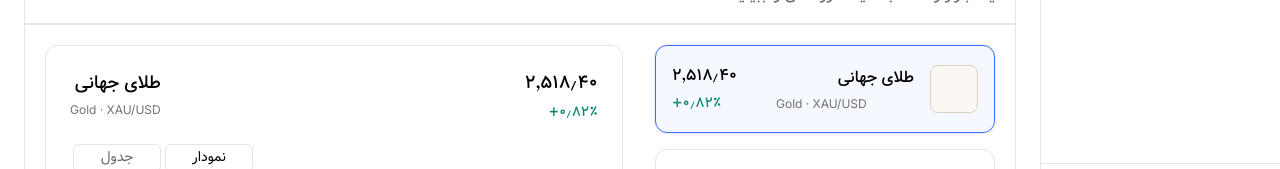
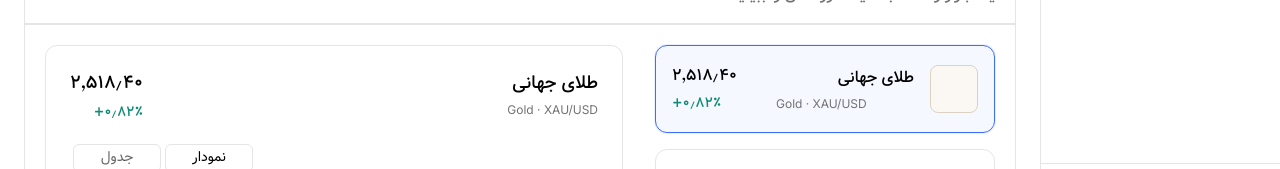
Before and after one commit to MohebaliDesign/Algonet-Didehban-Jahan, a React (Vite) app: page /markets in a window 1280 px wide. Shown: the part 488-657 px from the top of the page. Built offline with nearby package versions, Linux system fonts and the light colour scheme.

Commit message:
refining title and button

```diff
--- a/src/features/markets/MarketsPage.tsx
+++ b/src/features/markets/MarketsPage.tsx
@@ -201,10 +201,6 @@ export function MarketsPage() {
 
           <div className="selected-market-panel">
             <div className="selected-market-summary">
-              <div className="selected-market-title">
-                <strong>{selected.name[locale]}</strong>
-                <MarketSubtitle item={selected} locale={locale} />
-              </div>
               <div className="selected-market-metrics">
                 <b dir="auto">{formatMarketValue(selected.value, locale)}</b>
                 <span
@@ -214,6 +210,11 @@ export function MarketsPage() {
                   {formatChange(selected.change, locale)}
                 </span>
               </div>
+              <div className="selected-market-title">
+                <strong>{selected.name[locale]}</strong>
+                <MarketSubtitle item={selected} locale={locale} />
+              </div>
+
             </div>
 
             <Tabs
```
